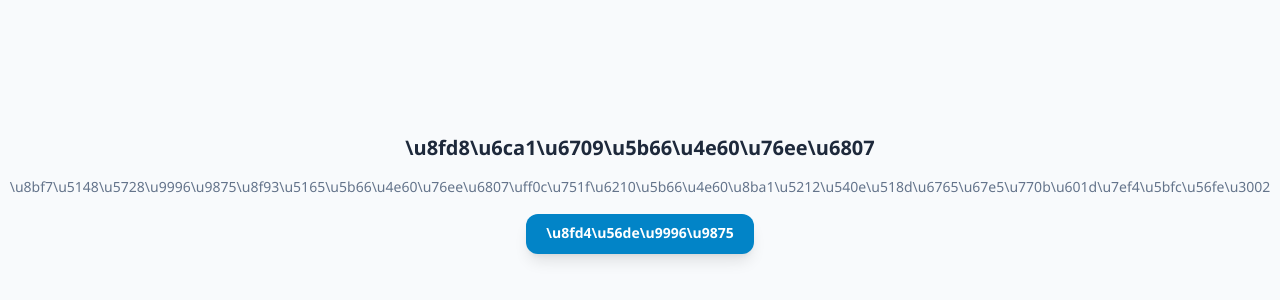
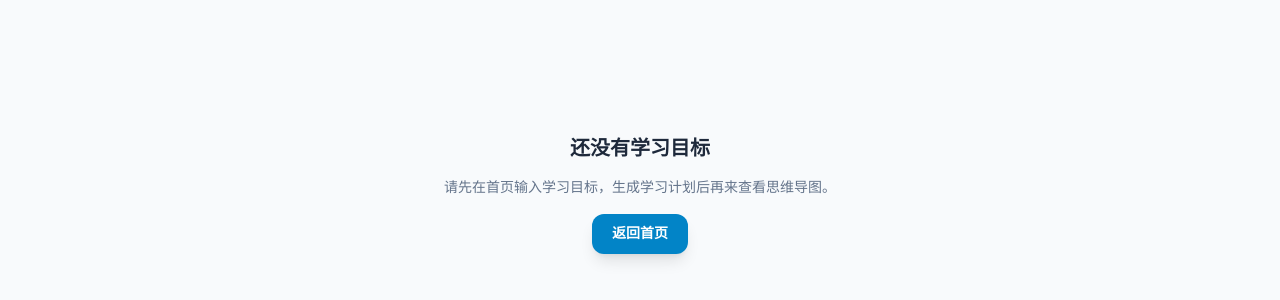
Before and after one commit to hulijia02-cmd/StudyPilot, a Next.js app: page /mindmap in a window 1280 px wide. Shown: the part 206-506 px from the top of the page. Built offline with nearby package versions, Linux system fonts and the light colour scheme.

Commit message:
fix: mindmap back button with router fallback

```diff
--- a/app/mindmap/page.tsx
+++ b/app/mindmap/page.tsx
@@ -1,10 +1,13 @@
 "use client";
 
+import { useRouter } from "next/navigation";
+import Link from "next/link";
 import { useEffect, useState } from "react";
 import { MindmapPage } from "@/components/mindmap/mindmap-page";
 import type { KnowledgeNode, LearningProgram } from "@/lib/mockLearningData";
 
 export default function MindmapRoute() {
+  const router = useRouter();
   const [data, setData] = useState<{ goal: string; tree: KnowledgeNode[] } | null>(null);
   const [loading, setLoading] = useState(true);
 
@@ -27,7 +30,7 @@ export default function MindmapRoute() {
   if (loading) {
     return (
       <div className="flex h-screen items-center justify-center bg-slate-50">
-        <p className="text-sm text-slate-400">\u52a0\u8f7d\u4e2d...</p>
+        <p className="text-sm text-slate-400">加载中...</p>
       </div>
     );
   }
@@ -35,13 +38,13 @@ export default function MindmapRoute() {
   if (!data || !data.goal) {
     return (
       <div className="flex h-screen flex-col items-center justify-center gap-4 bg-slate-50">
-        <h1 className="text-xl font-bold text-slate-800">\u8fd8\u6ca1\u6709\u5b66\u4e60\u76ee\u6807</h1>
-        <p className="text-sm text-slate-500">\u8bf7\u5148\u5728\u9996\u9875\u8f93\u5165\u5b66\u4e60\u76ee\u6807\uff0c\u751f\u6210\u5b66\u4e60\u8ba1\u5212\u540e\u518d\u6765\u67e5\u770b\u601d\u7ef4\u5bfc\u56fe\u3002</p>
+        <h1 className="text-xl font-bold text-slate-800">还没有学习目标</h1>
+        <p className="text-sm text-slate-500">请先在首页输入学习目标，生成学习计划后再来查看思维导图。</p>
         <Link
           href="/"
           className="rounded-xl bg-sky-600 px-5 py-2.5 text-sm font-bold text-white shadow-lg hover:bg-sky-700 transition"
         >
-          \u8fd4\u56de\u9996\u9875
+          返回首页
         </Link>
       </div>
     );
@@ -51,8 +54,13 @@ export default function MindmapRoute() {
     <MindmapPage
       tree={data.tree}
       goal={data.goal}
-      onBack={() => window.history.back()}
+      onBack={() => {
+        if (window.history.length > 1) {
+          router.back();
+        } else {
+          router.push("/");
+        }
+      }}
     />
   );
 }
-import Link from "next/link";
```
